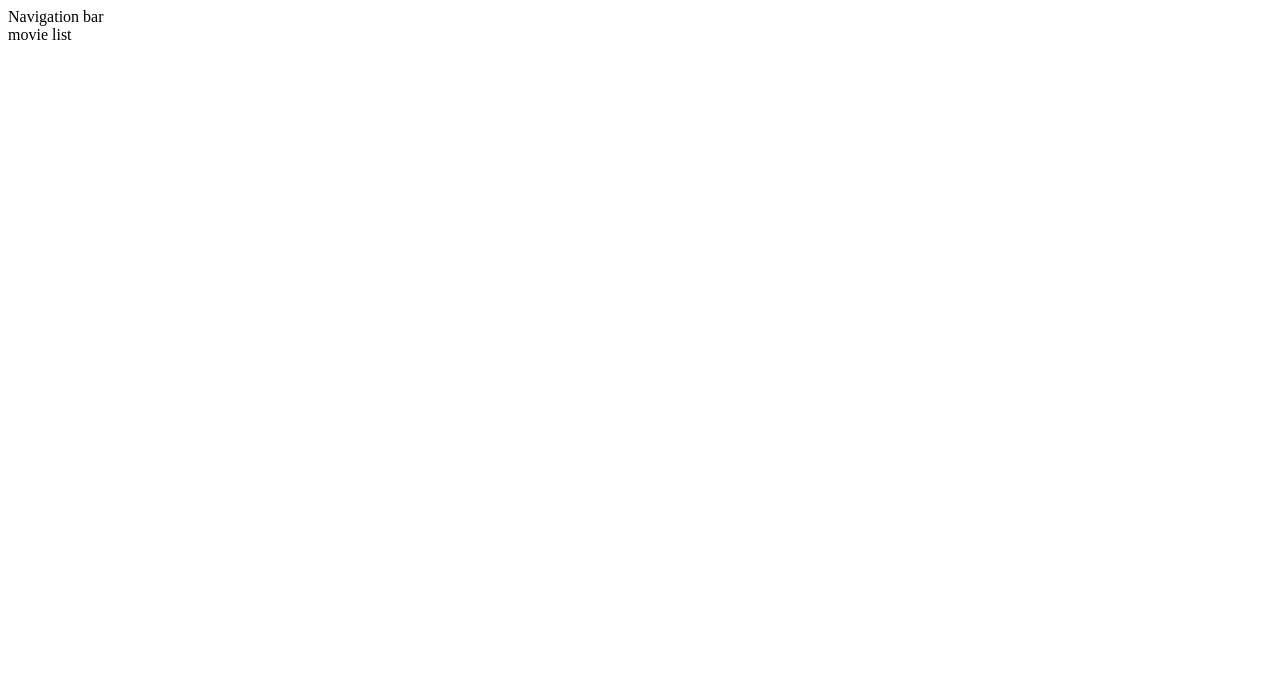
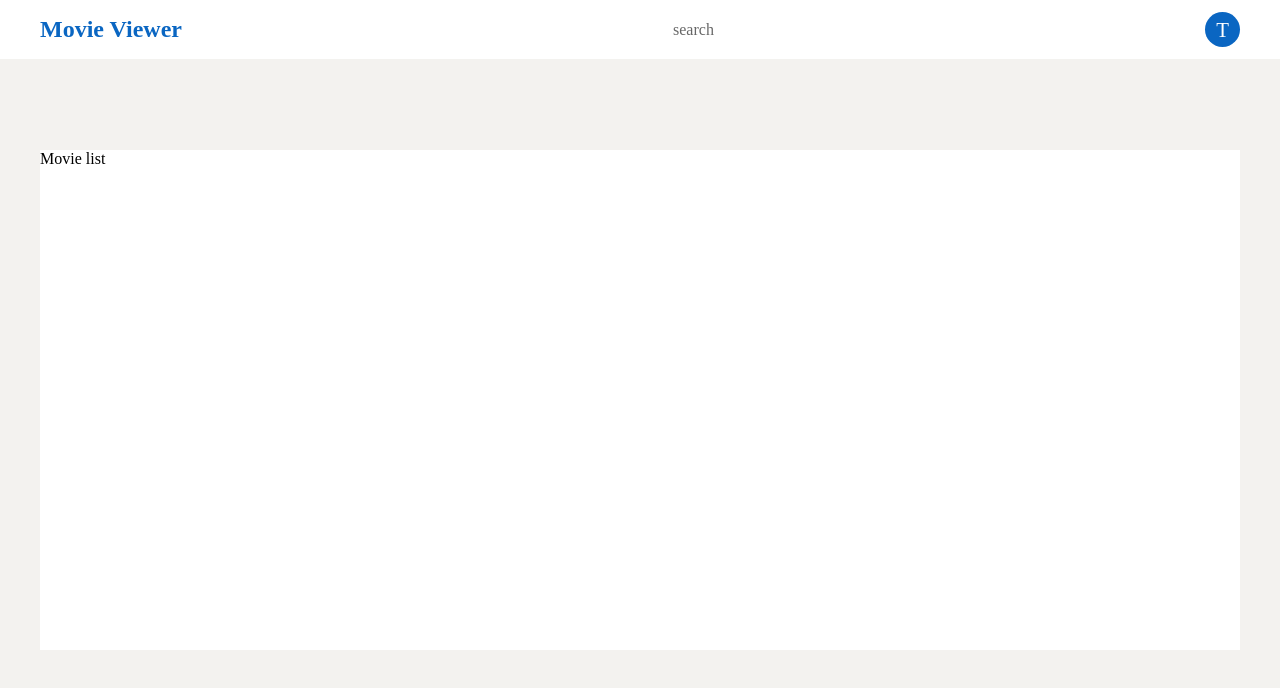
Before and after one commit to takuma0531/movie-viewer-client, a React app: page / in a window 1280 px wide. Shown: the top 688 px of the page. Built offline with nearby package versions, Linux system fonts and the light colour scheme.

Commit message:
add topnav bar but on progress

```diff
--- /dev/null
+++ b/public/assets/genderList.json
@@ -0,0 +1,14 @@
+[
+  {
+    "value": 0,
+    "category": "Male"
+  },
+  {
+    "value": 1,
+    "category": "Female"
+  },
+  {
+    "value": 2,
+    "category": "Unknown"
+  }
+]
--- a/src/components/SignIn.tsx
+++ b/src/components/SignIn.tsx
@@ -2,6 +2,7 @@ import React, { useEffect, useState } from "react";
 import styled from "styled-components";
 import { Button, InputField, Select } from "./form";
 import { Colors } from "@/enums/style";
+import { Gender } from "@/enums/userInfo";
 import {
   InputFieldName,
   InputFieldLabel,
@@ -11,6 +12,7 @@ import {
 } from "@/enums/form";
 import { User } from "@/typings/models/user";
 import countriesData from "public/assets/countries.json";
+import genderListData from "public/assets/genderList.json";
 
 export default function SignIn() {
   const [isSignIn, toggleIsSignIn] = useState(true);
@@ -20,10 +22,14 @@ export default function SignIn() {
     name: "",
     country: "AF",
     age: 20,
+    gender: Gender.MALE,
   });
   const [countries, setCountries] = useState<{ name: string; code: string }[]>(
     []
   );
+  const [genderList, setGenderList] = useState<
+    { value: number; category: string }[]
+  >([]);
 
   const handleSubmitting = (e: React.FormEvent<HTMLFormElement>) => {
     e.preventDefault();
@@ -37,8 +43,15 @@ export default function SignIn() {
     </option>
   ));
 
+  const returnGenderOptions = genderList.map((gender, index) => (
+    <option key={index} value={gender.value}>
+      {gender.category}
+    </option>
+  ));
+
   useEffect(() => {
     setCountries(countriesData);
+    setGenderList(genderListData);
   }, []);
 
   return (
@@ -92,6 +105,18 @@ export default function SignIn() {
             }))
           }
           options={returnCountryOptions}
+        />
+        <Select
+          name={InputFieldName.GENDER}
+          label={InputFieldLabel.GENDER}
+          selectValue={user.gender}
+          onChange={(e: any) =>
+            setUser((prevState: User) => ({
+              ...prevState,
+              gender: e.target.value,
+            }))
+          }
+          options={returnGenderOptions}
         />
         <InputField
           name={InputFieldName.AGE}
--- /dev/null
+++ b/src/components/layout/navigation/MovieSearcher.tsx
@@ -0,0 +1,10 @@
+import React from "react";
+import styled from "styled-components";
+
+interface Props {}
+
+export default function MovieSearcher({}: Props) {
+  return <MovieSearcherContainer>search</MovieSearcherContainer>;
+}
+
+const MovieSearcherContainer = styled.div``;
--- /dev/null
+++ b/src/components/layout/navigation/TopNavBar.tsx
@@ -0,0 +1,50 @@
+import React from "react";
+import { Link } from "react-router-dom";
+import styled from "styled-components";
+import { RoutePath } from "@/enums/routePath";
+import { Colors } from "@/enums/style";
+import UserProfileIcon from "./UserProfileIcon";
+
+interface Props {
+  children?: JSX.Element;
+}
+
+export default function TopNavBar({ children }: Props) {
+  return (
+    <TopNavBarContainer>
+      <div className="innerTopNavBar">
+        <div>
+          <Link to={RoutePath.HOME}>
+            <h1>Movie Viewer</h1>
+          </Link>
+        </div>
+        <div>{children}</div>
+        <UserProfileIcon />
+      </div>
+    </TopNavBarContainer>
+  );
+}
+
+const TopNavBarContainer = styled.div`
+  width: 100%;
+  background-color: ${Colors.WHITE};
+  color: ${Colors.GRAY};
+
+  .innerTopNavBar {
+    display: flex;
+    max-width: 1200px;
+    margin: 0 auto;
+    justify-content: space-between;
+    align-items: center;
+
+    h1 {
+      font-size: 1.5rem;
+      color: ${Colors.LIGHT_BLUE};
+    }
+
+    .profileIcon {
+      cursor: pointer;
+      font-size: 1.1rem;
+    }
+  }
+`;
--- /dev/null
+++ b/src/components/layout/navigation/UserProfileIcon.tsx
@@ -0,0 +1,98 @@
+import React, { useState } from "react";
+import { Link, useNavigate } from "react-router-dom";
+import styled from "styled-components";
+import { Colors } from "@/enums/style";
+import { RoutePath } from "@/enums/routePath";
+
+interface Props {}
+
+export default function UserProfileIcon({}: Props) {
+  const navigate = useNavigate();
+  const username = "test user1";
+  const head = username.charAt(0).toUpperCase();
+  const isAuthenticated = false;
+
+  const [isProfileMenuOpen, toggleIsProfileMenuOpen] = useState<boolean>(false);
+
+  const handleLogout = () => {
+    console.log("logout");
+    navigate(RoutePath.HOME);
+  };
+
+  return (
+    <UserProfileIconContainer>
+      <div className="icon">
+        <div
+          className="clickWrapper"
+          onClick={() => toggleIsProfileMenuOpen(!isProfileMenuOpen)}
+        >
+          <p>{head}</p>
+        </div>
+        {isProfileMenuOpen && (
+          <ul className="menu">
+            <li>
+              <Link to={RoutePath.USER_PROFILE}>Profile</Link>
+            </li>
+            {isAuthenticated ? (
+              <li onClick={() => handleLogout()}>Logout</li>
+            ) : (
+              <li>
+                <Link to={RoutePath.SIGNIN}>Login</Link>
+              </li>
+            )}
+          </ul>
+        )}
+      </div>
+    </UserProfileIconContainer>
+  );
+}
+
+const UserProfileIconContainer = styled.div`
+  .icon {
+    cursor: pointer;
+    width: 35px;
+    height: 35px;
+    border-radius: 50%;
+    background: ${Colors.LIGHT_BLUE};
+    position: relative;
+
+    .clickWrapper {
+      width: 100%;
+      height: 100%;
+      border-radius: 50%;
+    }
+
+    p {
+      color: ${Colors.WHITE};
+      font-size: 1.3rem;
+      position: absolute;
+      margin: 0;
+      top: 50%;
+      left: 50%;
+      transform: translate(-50%, -50%);
+    }
+
+    .menu {
+      list-style-type: none;
+      background: ${Colors.WHITE};
+      box-shadow: 0.1px 0.2px 0.3px ${Colors.WHITE_GRAY};
+      border-radius: 10px;
+      position: absolute;
+      top: 0;
+      left: -180%;
+      margin-top: 50px;
+      padding: 5px 0;
+
+      li {
+        width: 90%;
+        margin: 7px auto;
+        padding: 1px 30px;
+        // border-bottom: solid 1px ${Colors.WHITE_GRAY};
+      }
+
+      li:hover {
+        opacity: 0.9;
+      }
+    }
+  }
+`;
--- a/src/enums/form/index.ts
+++ b/src/enums/form/index.ts
@@ -4,6 +4,7 @@ export enum InputFieldName {
   NAME = "name",
   COUNTRY = "country",
   AGE = "age",
+  GENDER = "gender"
 }
 
 export enum InputFieldType {
@@ -20,6 +21,7 @@ export enum InputFieldLabel {
   NAME = "Name",
   COUNTRY = "Country",
   AGE = "Age",
+  GENDER = "Gender"
 }
 
 export enum ButtonText {
--- /dev/null
+++ b/src/enums/userInfo/index.ts
@@ -0,0 +1,5 @@
+export enum Gender {
+  MALE = 0,
+  FEMALE = 1,
+  UNKNOWN = 2,
+}
--- a/src/index.tsx
+++ b/src/index.tsx
@@ -1,6 +1,7 @@
 import React from "react";
 import { createRoot } from "react-dom/client";
 import Routes from "@/routes";
+import "@/styles/global.css";
 
 const root = createRoot(document.getElementById("root") as HTMLElement);
 root.render(
--- a/src/pages/Home.tsx
+++ b/src/pages/Home.tsx
@@ -1,14 +1,33 @@
 import React from "react";
 import styled from "styled-components";
+import { Colors } from "@/enums/style";
+import TopNavBar from "@/components/layout/navigation/TopNavBar";
+import MovieSearcher from "@/components/layout/navigation/MovieSearcher";
 
 export default function Home() {
   return (
     <HomeContainer>
-      Navigation bar
-      <br />
-      movie list
+      <div className="topNavbarWrapper">
+        <TopNavBar>
+          <MovieSearcher />
+        </TopNavBar>
+      </div>
+      <div className="bodyWrapper">Movie list</div>
     </HomeContainer>
   );
 }
 
-const HomeContainer = styled.div``;
+const HomeContainer = styled.div`
+  .bodyWrapper {
+    width: 1200px;
+    height: 500px;
+    margin: 0 auto;
+    background-color: ${Colors.WHITE};
+    display: flex;
+
+    position: absolute;
+    top: 50%;
+    left: 50%;
+    transform: translateX(-50%) translateY(-50%);
+  }
+`;
--- /dev/null
+++ b/src/styles/global.css
@@ -0,0 +1,16 @@
+html,
+body,
+#root {
+  padding: 0;
+  margin: 0;
+  background-color: #f3f2ef;
+}
+
+a {
+  color: inherit;
+  text-decoration: none;
+}
+
+* {
+  box-sizing: border-box;
+}
--- a/src/typings/models/user/index.d.ts
+++ b/src/typings/models/user/index.d.ts
@@ -6,6 +6,7 @@ export interface User {
   continent?: string;
   role?: number;
   age?: number;
+  gender?: number;
   authResult?: AuthorizedResult;
 }
 
```
